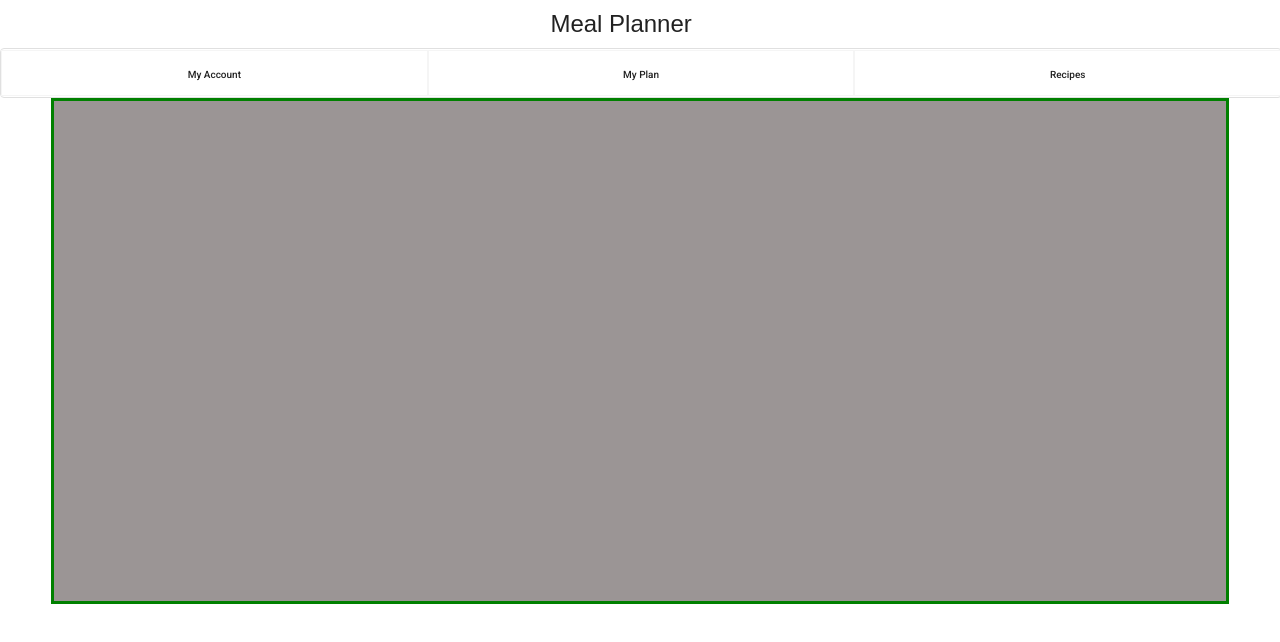
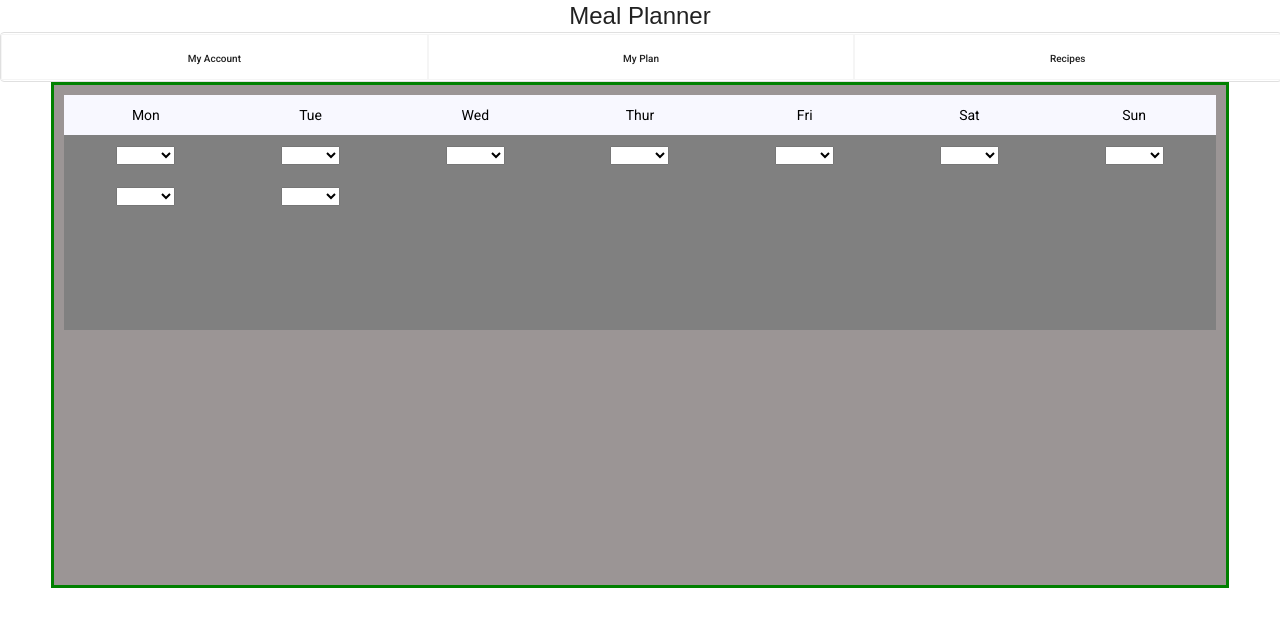
Before and after one commit to bench-projects/MealPlannerFrontEnd, an Angular app in the folder mealPlanner/: page /plan in a window 1280 px wide. Shown: the top 642 px of the page. Built offline with nearby package versions, Linux system fonts and the light colour scheme.

Commit message:
Template update
Editted toolbar, added hyperlinks, template for all current pages present

```diff
--- a/mealPlanner/src/app/all-recipes/all-recipes.component.ts
+++ b/mealPlanner/src/app/all-recipes/all-recipes.component.ts
@@ -9,6 +9,7 @@ export class AllRecipesComponent implements OnInit {
 
   constructor() { }
 
+
   ngOnInit(): void {
   }
 
--- a/mealPlanner/src/app/app.module.ts
+++ b/mealPlanner/src/app/app.module.ts
@@ -13,6 +13,11 @@ import { MatCardModule } from '@angular/material/card';
 import {  MatBottomSheetModule } from '@angular/material/bottom-sheet';
 import {MatIconModule} from '@angular/material/icon';
 import {MatButtonToggleModule} from '@angular/material/button-toggle';
+import {MatExpansionModule} from '@angular/material/expansion'
+import {BrowserAnimationsModule} from '@angular/platform-browser/animations';
+import {MatInputModule} from '@angular/material/input'
+import {FormsModule, ReactiveFormsModule} from '@angular/forms';
+import {MatGridListModule} from '@angular/material/grid-list'
 
 @NgModule({
   declarations: [
@@ -28,7 +33,13 @@ import {MatButtonToggleModule} from '@angular/material/button-toggle';
     MatBottomSheetModule,
     MatCardModule,
     MatIconModule,
-    MatButtonToggleModule
+    MatButtonToggleModule,
+    MatExpansionModule,
+    BrowserAnimationsModule,
+    MatInputModule,FormsModule,
+    ReactiveFormsModule,
+    MatGridListModule
+
   ],
   providers: [],
   bootstrap: [AppComponent]
--- a/mealPlanner/src/app/login/login.component.html
+++ b/mealPlanner/src/app/login/login.component.html
@@ -1,22 +1,16 @@
-<div class="background"></div>
+<div >
+    <mat-toolbar class="toolbar" color="black">
+        <span class="identity"></span>
+            <span class="title">Meal Planner</span>
 
-
-<div id="toolbar">
-    <mat-toolbar class="toolbar" color="black">
-        <span class="identity">
-            <span class="titleLogo"></span>
-            <span class="title">Meal Planner</span>
-        </span>
-
-        <span class="example-spacer"></span>
         <span class="links">
 
             <mat-button-toggle-group class="buttonlink" name="legacy" aria-label="Font Style">
-                <mat-button-toggle value="My Account" onclick="location.href=''">My Account
+                <mat-button-toggle value="My Account" onclick="location.href='http://localhost:4200/'">My Account
                 </mat-button-toggle>
-                <mat-button-toggle value="My Plan" onclick="location.href=''">My Plan
+                <mat-button-toggle value="My Plan" onclick="location.href='http://localhost:4200/plan'">My Plan
                 </mat-button-toggle>
-                <mat-button-toggle value="Recipes" onclick="location.href=''">Recipes
+                <mat-button-toggle value="Recipes" onclick="location.href='http://localhost:4200/a'">Recipes
                 </mat-button-toggle>
 
             </mat-button-toggle-group>
--- a/mealPlanner/src/app/myplan/myplan.component.html
+++ b/mealPlanner/src/app/myplan/myplan.component.html
@@ -1,19 +1,16 @@
-<div id="toolbar">
+<div >
     <mat-toolbar class="toolbar" color="black">
-        <span class="identity">
-            <span class="titleLogo"></span>
+        <span class="identity"></span>
             <span class="title">Meal Planner</span>
-        </span>
 
-        <span class="example-spacer"></span>
         <span class="links">
 
             <mat-button-toggle-group class="buttonlink" name="legacy" aria-label="Font Style">
-                <mat-button-toggle value="My Account" onclick="location.href=''">My Account
+                <mat-button-toggle value="My Account" onclick="location.href='http://localhost:4200/'">My Account
                 </mat-button-toggle>
-                <mat-button-toggle value="My Plan" onclick="location.href=''">My Plan
+                <mat-button-toggle value="My Plan" onclick="location.href='http://localhost:4200/plan'">My Plan
                 </mat-button-toggle>
-                <mat-button-toggle value="Recipes" onclick="location.href=''">Recipes
+                <mat-button-toggle value="Recipes" onclick="location.href='http://localhost:4200/a'">Recipes
                 </mat-button-toggle>
 
             </mat-button-toggle-group>
@@ -23,4 +20,108 @@
 </div>
 <div class="pageContents">
 
+    <mat-grid-list cols="7" rowHeight="5vh" class="days">
+        <mat-grid-tile>Mon</mat-grid-tile>
+        <mat-grid-tile>Tue</mat-grid-tile>
+        <mat-grid-tile>Wed</mat-grid-tile>
+        <mat-grid-tile>Thur</mat-grid-tile>
+        <mat-grid-tile>Fri</mat-grid-tile>
+        <mat-grid-tile>Sat</mat-grid-tile>
+        <mat-grid-tile>Sun</mat-grid-tile>
+    </mat-grid-list>
+
+    <mat-grid-list cols="7" rowHeight="10%" class="meals">
+        <mat-grid-tile [colspan]="1" [rowspan]="2">
+            <select matNativeControl>
+                <option value="" selected></option>
+                <option value="Meal1">Meal1</option>
+                <option value="Meal2" disabled>Meal2</option>
+                <option value="Meal3">Meal3</option>
+                <option value="Meal4">Meal4</option>
+            </select>
+        </mat-grid-tile>
+
+        <mat-grid-tile [colspan]="1" [rowspan]="2">
+            <select matNativeControl>
+                <option value="" selected></option>
+                <option value="Meal1">Meal1</option>
+                <option value="Meal2" disabled>Meal2</option>
+                <option value="Meal3">Meal3</option>
+                <option value="Meal4">Meal4</option>
+            </select>
+        </mat-grid-tile>
+        <mat-grid-tile [colspan]="1" [rowspan]="2">
+            <select matNativeControl>
+                <option value="" selected></option>
+                <option value="Meal1">Meal1</option>
+                <option value="Meal2" disabled>Meal2</option>
+                <option value="Meal3">Meal3</option>
+                <option value="Meal4">Meal4</option>
+            </select>
+        </mat-grid-tile>
+        <mat-grid-tile [colspan]="1" [rowspan]="2">
+            <select matNativeControl>
+                <option value="" selected></option>
+                <option value="Meal1">Meal1</option>
+                <option value="Meal2" disabled>Meal2</option>
+                <option value="Meal3">Meal3</option>
+                <option value="Meal4">Meal4</option>
+            </select>
+        </mat-grid-tile>
+        <mat-grid-tile [colspan]="1" [rowspan]="2">
+            <select matNativeControl>
+                <option value="" selected></option>
+                <option value="Meal1">Meal1</option>
+                <option value="Meal2" disabled>Meal2</option>
+                <option value="Meal3">Meal3</option>
+                <option value="Meal4">Meal4</option>
+            </select>
+        </mat-grid-tile>
+        <mat-grid-tile [colspan]="1" [rowspan]="2">
+            <select matNativeControl>
+                <option value="" selected></option>
+                <option value="Meal1">Meal1</option>
+                <option value="Meal2" disabled>Meal2</option>
+                <option value="Meal3">Meal3</option>
+                <option value="Meal4">Meal4</option>
+            </select>
+        </mat-grid-tile>
+        <mat-grid-tile [colspan]="1" [rowspan]="2">
+            <select matNativeControl>
+                <option value="" selected></option>
+                <option value="Meal1">Meal1</option>
+                <option value="Meal2" disabled>Meal2</option>
+                <option value="Meal3">Meal3</option>
+                <option value="Meal4">Meal4</option>
+            </select>
+        </mat-grid-tile>
+        <mat-grid-tile [colspan]="1" [rowspan]="2">
+            <select matNativeControl>
+                <option value="" selected></option>
+                <option value="Meal1">Meal1</option>
+                <option value="Meal2" disabled>Meal2</option>
+                <option value="Meal3">Meal3</option>
+                <option value="Meal4">Meal4</option>
+            </select>
+        </mat-grid-tile>
+        <mat-grid-tile [colspan]="1" [rowspan]="2">
+            <select matNativeControl>
+                <option value="" selected></option>
+                <option value="Meal1">Meal1</option>
+                <option value="Meal2" disabled>Meal2</option>
+                <option value="Meal3">Meal3</option>
+                <option value="Meal4">Meal4</option>
+            </select>
+        </mat-grid-tile>
+
+
+
+
+
+
+
+
+    </mat-grid-list>
+
+
 </div>
--- a/mealPlanner/src/app/myplan/myplan.component.scss
+++ b/mealPlanner/src/app/myplan/myplan.component.scss
@@ -0,0 +1,6 @@
+.days{
+    background: ghostwhite;
+}
+.meals{
+    background: gray;
+}
--- a/mealPlanner/src/styles.scss
+++ b/mealPlanner/src/styles.scss
@@ -31,39 +31,24 @@
     }
 
     .title{
-        left: 10vw;
+
         font-size: larger;
         font-family: fantasy;
-        min-width: 20vw;
+
     }
     .titleLogo{
         height: 6vh;
         width: 6vw;
         min-width: 5vw;
         min-height: 5vh;
-        background-color: rgba(128, 128, 128, 0);
+        background-color: rgba(128, 128, 128, 1);
 
         background-size: contain;
         background-repeat: no-repeat;
         background-position-x: center;
         background-position-y: center;
     }
-    .example-icon {
 
-        vertical-align: text-top;
-}
-.svg-inline--fa.fa-w-16{
-color: #9147ff;
-
-}
-.svg-inline--fa.fa-w-18 {
-
-    color: #ff0000;
-}
-.svg-inline--fa.fa-w-14 {
-
-    color: #7289da;
-}
 
       .example-spacer {
         flex: 1 1 auto;
```
Also changed, not shown: mealPlanner/src/app/all-recipes/all-recipes.component.html (+29 -13 lines), mealPlanner/src/app/all-recipes/all-recipes.component.scss (line endings or trailing spaces).
